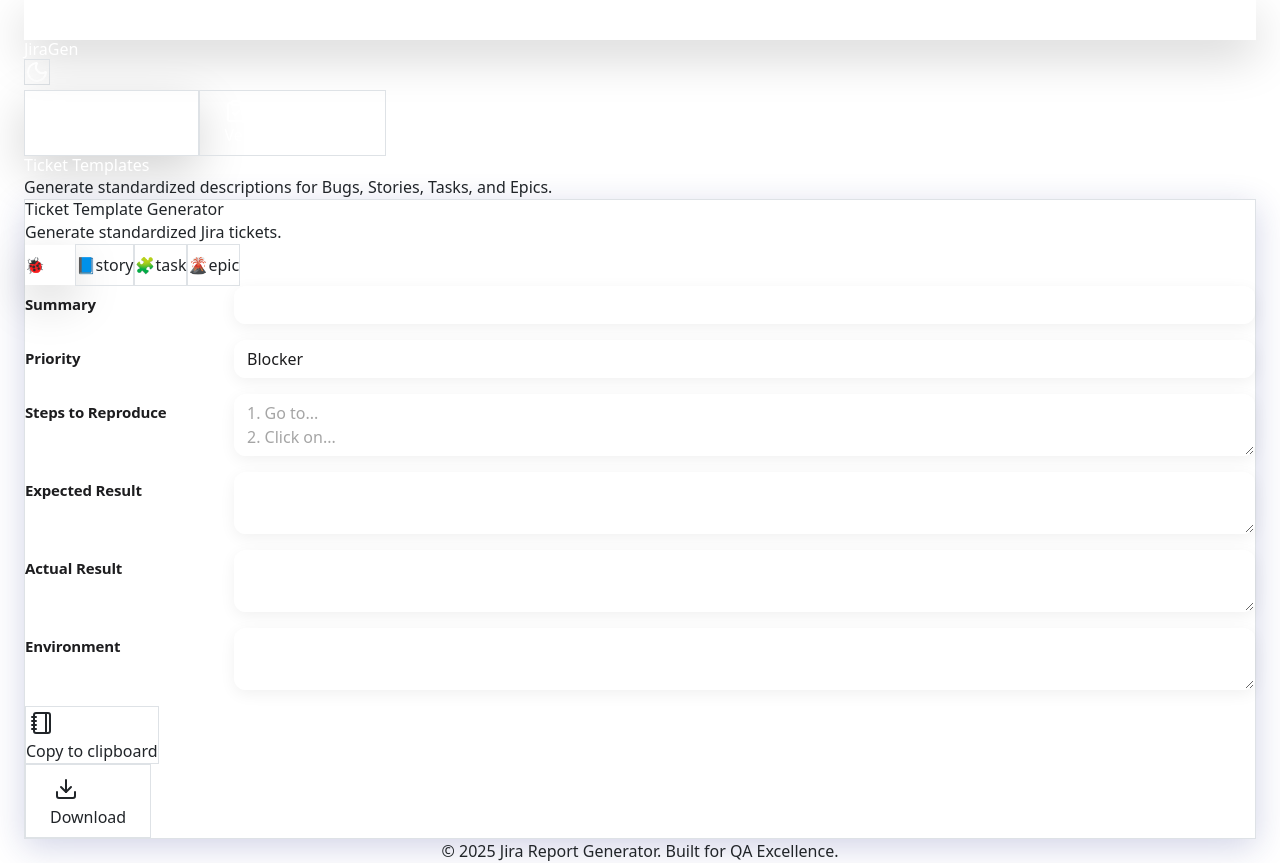
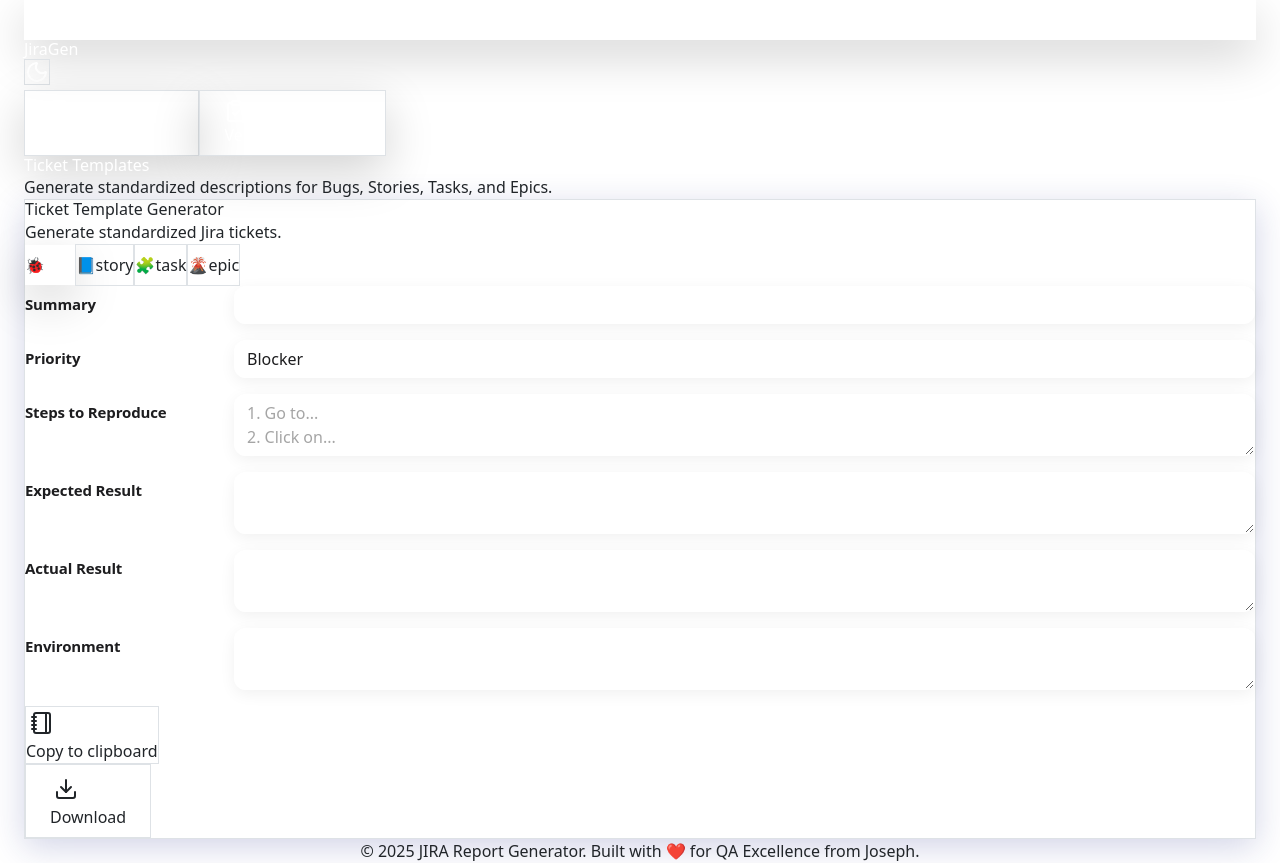
Before and after one commit to thienng-it/jira-report-generator, a React (Vite) app: page / in a window 1280 px wide. Built offline with nearby package versions, Linux system fonts and the light colour scheme.

Commit message:
fix: some improvements

```diff
--- a/src/App.tsx
+++ b/src/App.tsx
@@ -6,6 +6,8 @@
 import BackToTop from "./components/ui/backToTop.tsx";
 
 type ActiveView = 'ticket' | 'comment';
+
+const commonClasses = 'flex items-center justify-center gap-2 h-11 md:h-12 px-4 md:px-6 rounded-xl transition-all duration-300';
 
 function App() {
   const [activeView, setActiveView] = useState<ActiveView>(() => {
@@ -26,6 +28,26 @@
   const toggleDarkMode = () => {
     setDarkMode(!darkMode);
   };
+
+  function setButtonVariant(view: ActiveView) {
+    return ['ticket', 'comment'].includes(view.toLowerCase()) ? 'default' : 'outline'
+  }
+
+  function setButtonClassName(view: ActiveView) {
+    return commonClasses + ['ticket', 'comment'].includes(view.toLowerCase())
+        ? ' bg-white/35 hover:bg-white/45 text-white shadow-lg backdrop-blur-xl border border-white/40'
+        : ' bg-white/20 hover:bg-white/30 text-white border border-white/30 backdrop-blur-xl'
+  }
+
+  function setHeader(view: ActiveView) {
+    return ['ticket', 'comment'].includes(view.toLowerCase()) ? 'Ticket Templates' : 'Verified Comment Generator'
+  }
+
+  function setSubHeader(view: ActiveView) {
+    return ['ticket', 'comment'].includes(view.toLowerCase())
+        ? 'Generate standardized descriptions for Bugs, Stories, Tasks, and Epics.'
+        : 'Create consistent verification reports for your QA process.'
+  }
 
   return (
     <div className={`min-h-screen transition-all duration-700 ${darkMode ? 'dark gradient-bg-dark' : 'gradient-bg'} relative px-4 py-6 sm:p-6 md:p-8`}>
@@ -54,24 +76,16 @@
         {/* Tab Navigation */}
         <div className="flex flex-col sm:flex-row gap-2 md:gap-3">
           <Button
-            variant={activeView === 'ticket' ? 'default' : 'outline'}
-            className={`flex items-center justify-center gap-2 h-11 md:h-12 px-4 md:px-6 rounded-xl transition-all duration-300 ${
-              activeView === 'ticket'
-                ? 'bg-white/35 hover:bg-white/45 text-white shadow-lg backdrop-blur-xl border border-white/40'
-                : 'bg-white/20 hover:bg-white/30 text-white border border-white/30 backdrop-blur-xl'
-            }`}
+            variant={setButtonVariant(activeView)}
+            className={`${setButtonClassName(activeView)}`}
             onClick={() => setActiveView('ticket')}
           >
             <FileText className="h-4 w-4 md:h-5 md:w-5" />
             <span className="font-semibold text-sm md:text-base">Ticket Templates</span>
           </Button>
           <Button
-            variant={activeView === 'comment' ? 'default' : 'outline'}
-            className={`flex items-center justify-center gap-2 h-11 md:h-12 px-4 md:px-6 rounded-xl transition-all duration-300 ${
-              activeView === 'comment'
-                ? 'bg-white/35 hover:bg-white/45 text-white shadow-lg backdrop-blur-xl border border-white/40'
-                : 'bg-white/20 hover:bg-white/30 text-white border border-white/30 backdrop-blur-xl'
-            }`}
+            variant={setButtonVariant(activeView)}
+            className={`${setButtonClassName(activeView)}`}
             onClick={() => setActiveView('comment')}
           >
             <ClipboardCheck className="h-4 w-4 md:h-5 md:w-5" />
@@ -82,12 +96,10 @@
         {/* Page Title */}
         <div className="space-y-2 md:space-y-3">
           <h2 className="text-2xl sm:text-3xl md:text-4xl font-semibold tracking-tight text-white">
-            {activeView === 'ticket' ? 'Ticket Templates' : 'Verified Comment Generator'}
+            {setHeader(activeView)}
           </h2>
           <p className="text-white/90 text-base md:text-lg font-normal tracking-tight">
-            {activeView === 'ticket'
-              ? 'Generate standardized descriptions for Bugs, Stories, Tasks, and Epics.'
-              : 'Create consistent verification reports for your QA process.'}
+            {setSubHeader(activeView)}
           </p>
         </div>
 
@@ -99,7 +111,7 @@
 
         {/* Footer */}
         <footer className="pt-8 md:pt-12 text-center text-xs md:text-sm text-white/60 font-normal">
-          <p>&copy; {new Date().getFullYear()} Jira Report Generator. Built for QA Excellence.</p>
+          <p>&copy; {new Date().getFullYear()} JIRA Report Generator. Built with ❤️ for QA Excellence from Joseph.</p>
         </footer>
       </div>
     </div>
```
